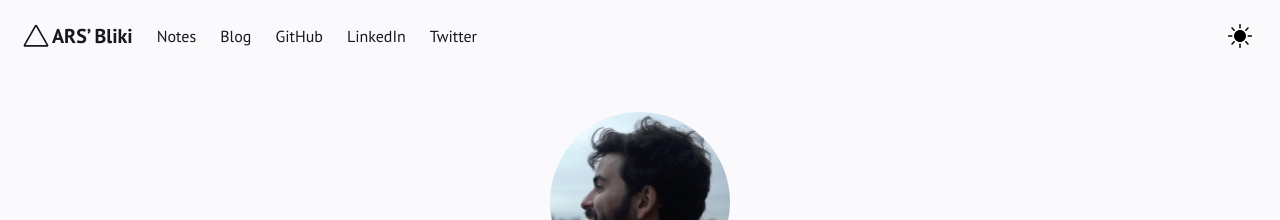
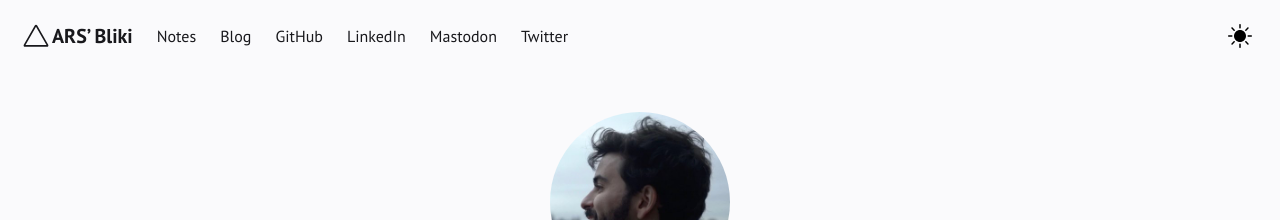
Before and after one commit to ars-dev-br/ars-dev-br.github.io, a Jekyll site: the page built from pages/index.md, in a window 1280 px wide. Shown: the top 220 px of the page. Built offline with Jekyll 4.4.1, drawn with Linux system fonts in a browser that asks for light colours.

Commit message:
Add Mastodon link

```diff
--- a/_includes/Header.html
+++ b/_includes/Header.html
@@ -67,7 +67,10 @@
 	<a href="https://www.linkedin.com/in/arsdevbr/" target="_blank" class="navbar-item is-family-primary">
 	  LinkedIn
 	</a>
-	<a href="https://twitter.com/ars_dev_br" target="_blank" class="navbar-item is-family-primary">
+	<a href="https://mastodon.social/@ars_dev_br" target="_blank" class="navbar-item is-family-primary">
+	  Mastodon
+	</a>
+        <a href="https://twitter.com/ars_dev_br" target="_blank" class="navbar-item is-family-primary">
 	  Twitter
 	</a>
       </div>
```
